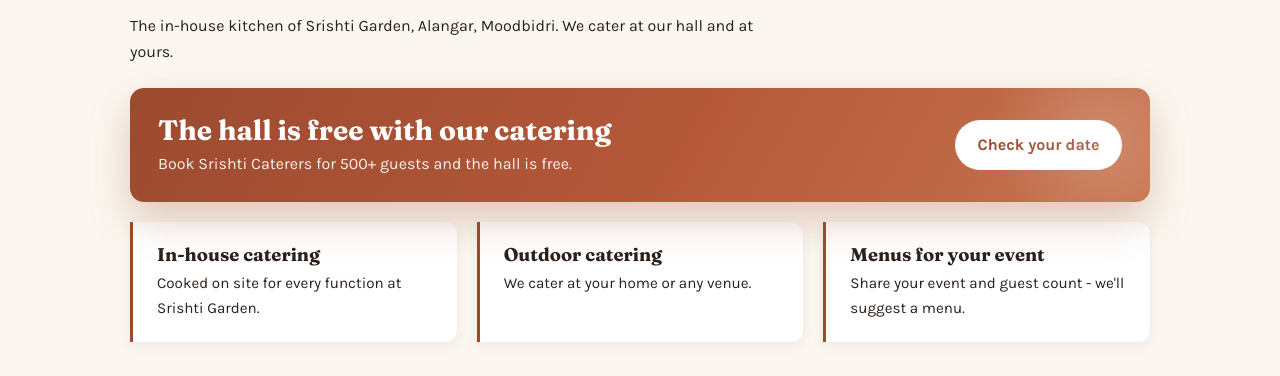
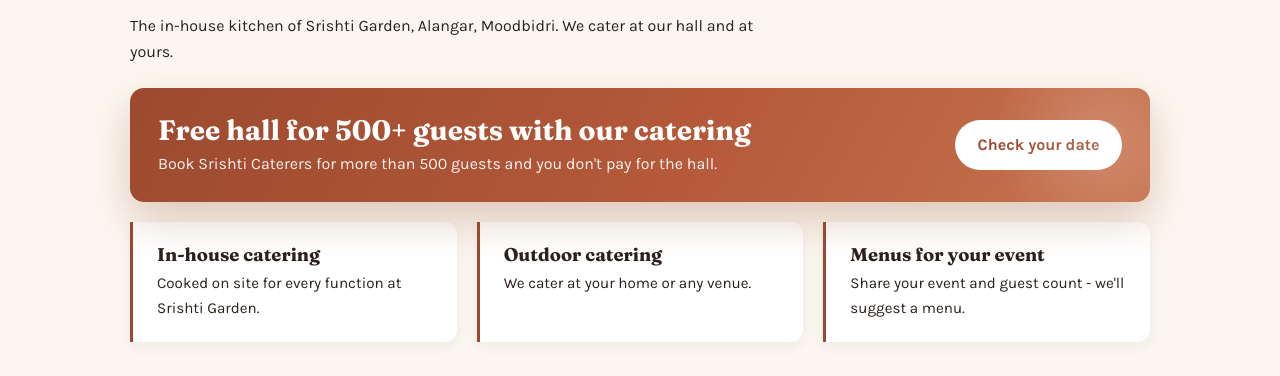
Before and after one commit to dhanush-kishore/srishtigardenhall, a plain HTML site: page catering/index.html in a window 1280 px wide. Shown: the part 769-1145 px from the top of the page. Drawn offline with Linux system fonts and the light colour scheme.

Commit message:
Put 500+ in the free hall heading
Co-Authored-By: Claude Opus 5.5 <noreply@anthropic.com>
Claude-Session: https://claude.ai/code/session_01STCVezcmTcn3eKPNkhba2D

```diff
--- a/catering/index.html
+++ b/catering/index.html
@@ -466,7 +466,7 @@
       <div class="vnv"><span class="veg">VEG</span><span class="nonveg">NON VEG</span></div>
       <p class="intro">The in-house kitchen of Srishti Garden, Alangar, Moodbidri. We cater at our hall and at yours.</p>
       <div class="catering-grid">
-        <div class="cater-card feature"><div><h3>The hall is free with our catering</h3><p>Book Srishti Caterers for 500+ guests and the hall is free.</p></div><a class="feature-cta" href="/#enquire">Check your date</a></div>
+        <div class="cater-card feature"><div><h3>Free hall for 500+ guests with our catering</h3><p>Book Srishti Caterers for more than 500 guests and you don't pay for the hall.</p></div><a class="feature-cta" href="/#enquire">Check your date</a></div>
         <div class="cater-card"><h3>In-house catering</h3><p>Cooked on site for every function at Srishti Garden.</p></div>
         <div class="cater-card"><h3>Outdoor catering</h3><p>We cater at your home or any venue.</p></div>
         <div class="cater-card"><h3>Menus for your event</h3><p>Share your event and guest count - we'll suggest a menu.</p></div>
```
Also changed, not shown: index.html (+1 -1 lines).
